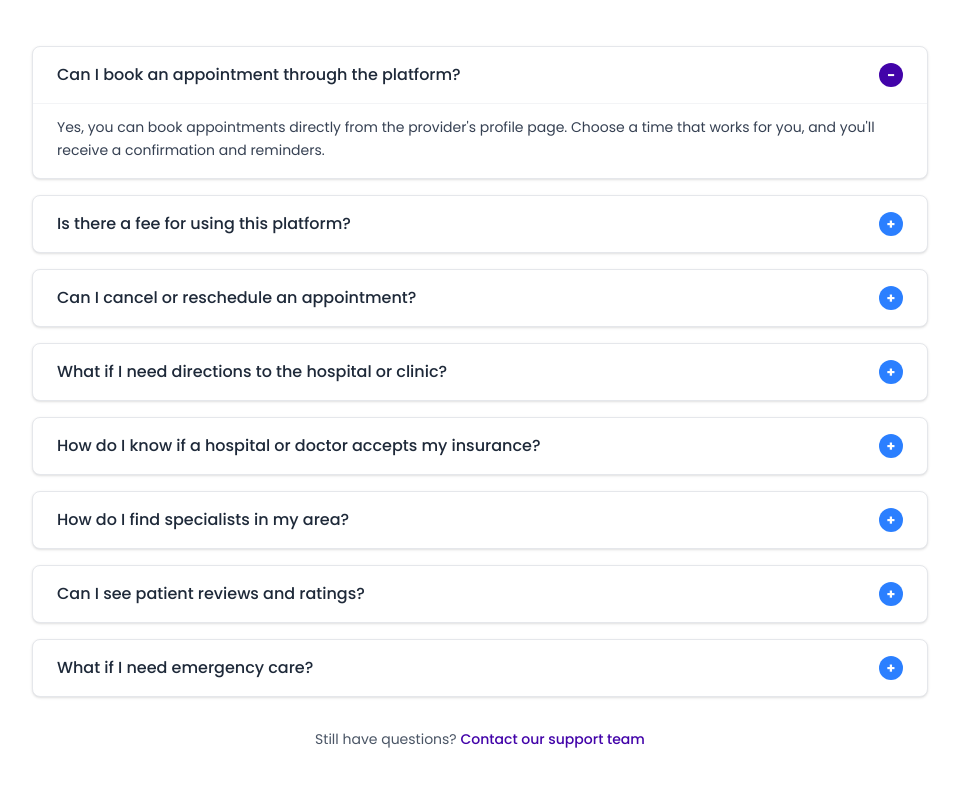
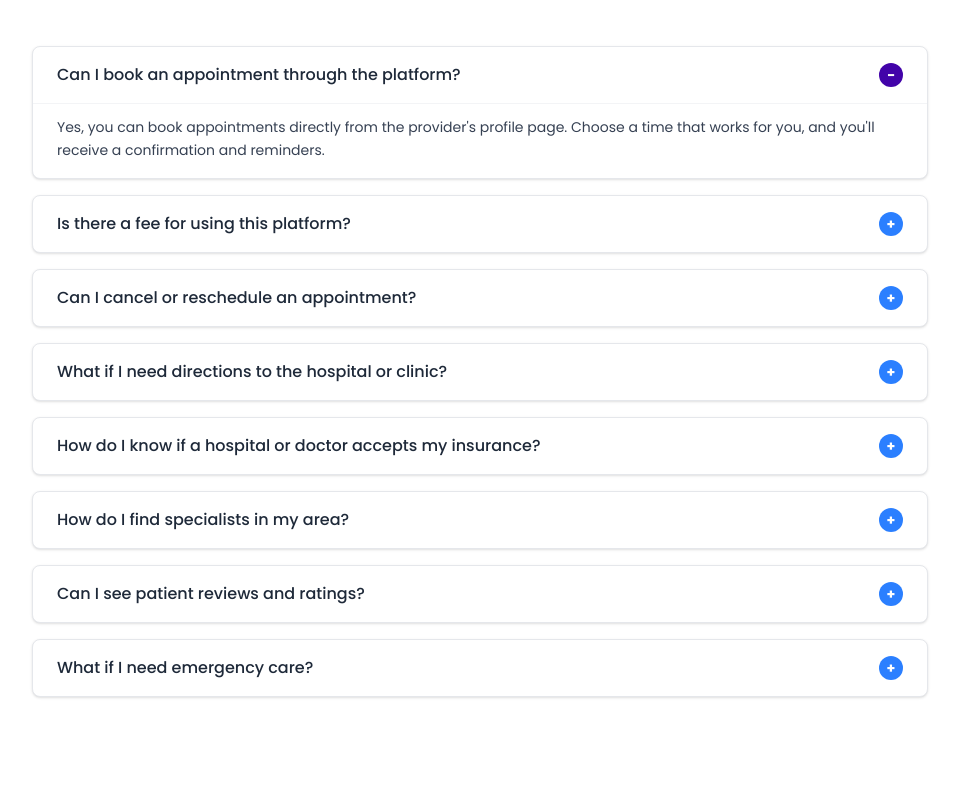
Before and after one commit to BusandCode/healthify, a Next.js app: page /home-page in a window 1280 px wide. Shown: the part 2200-2987 px from the top of the page, without its empty margins (245-1204 px from the left). Built offline with nearby package versions, Linux system fonts and the light colour scheme.

Commit message:
homepage

```diff
--- a/app/home-page/page.js
+++ b/app/home-page/page.js
@@ -91,12 +91,6 @@ function FAQ() {
             )}
           </div>
         ))}
-      </div>
-
-      <div className="text-center mt-8">
-        <p className="text-gray-600 text-sm">
-          Still have questions? <a href="/contact" className="text-[#4203a9] hover:underline font-medium">Contact our support team</a>
-        </p>
       </div>
     </div>
   );
```
